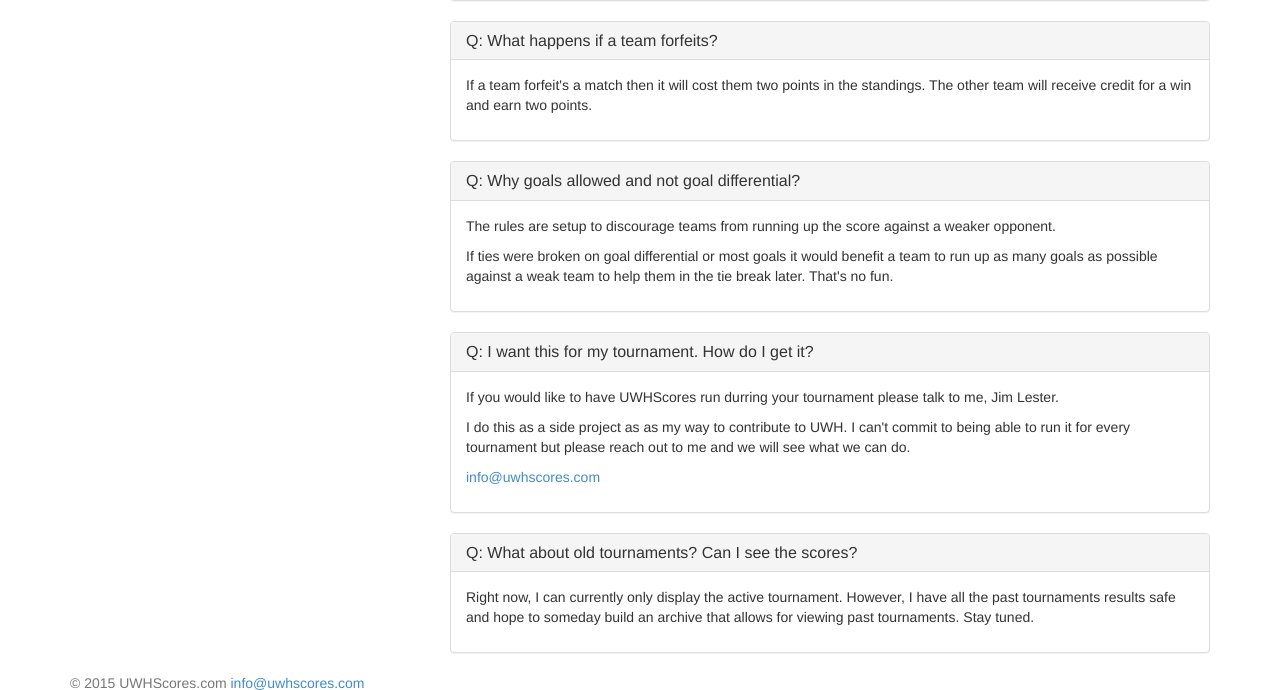
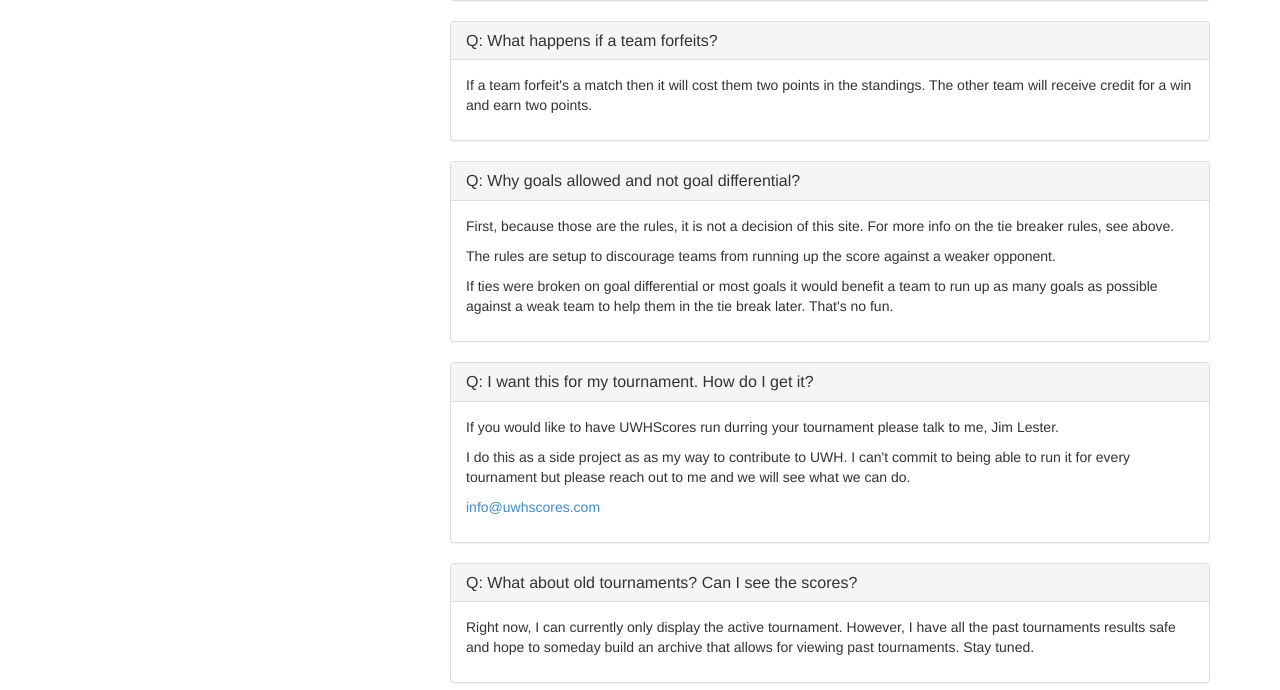
Before and after one commit to uwhscores/scoreboard, a Flask app: page /faq in a window 1280 px wide. Shown: the part 2065-2755 px from the top of the page. Run offline with Flask 2, Linux system fonts and the light colour scheme; data that the repository does not hold is empty; parts of the project's set-up code (start-up, migrations or seed data) failed here and were passed over; some libraries are stand-ins or nearby versions.

Commit message:
Minor update to FAQ

```diff
--- a/templates/faq.html
+++ b/templates/faq.html
@@ -150,6 +150,7 @@
 					<h3 class="panel-title">Q: Why goals allowed and not goal differential?</h3>
 				</div>
 				<div class="panel-body">
+				<p>First, because those are the rules, it is not a decision of this site. For more info on the tie breaker rules, see above.</p>
 				<p>The rules are setup to discourage teams from running up the score against a weaker opponent.</p>
 				<p>If ties were broken on goal differential or most goals it would benefit a team to run up as many goals as possible against
 				a weak team to help them in the tie break later. That's no fun.</p>
```
